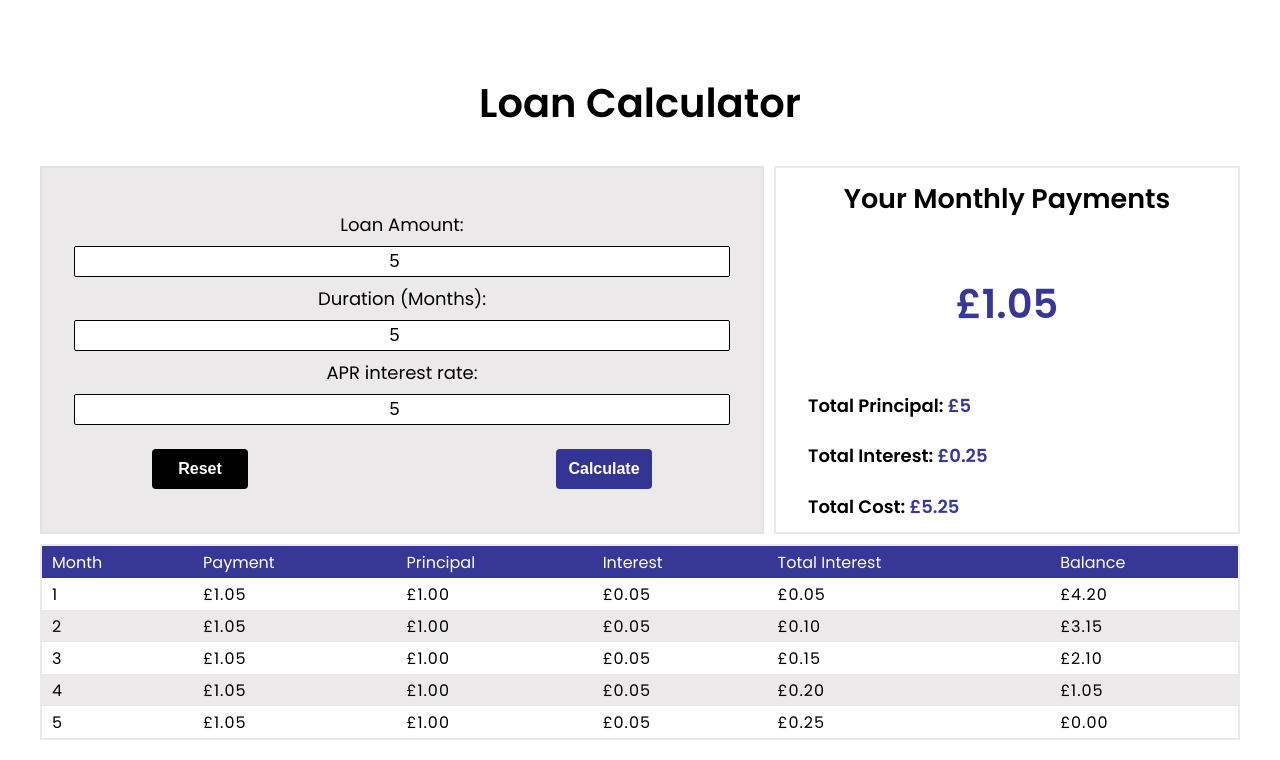
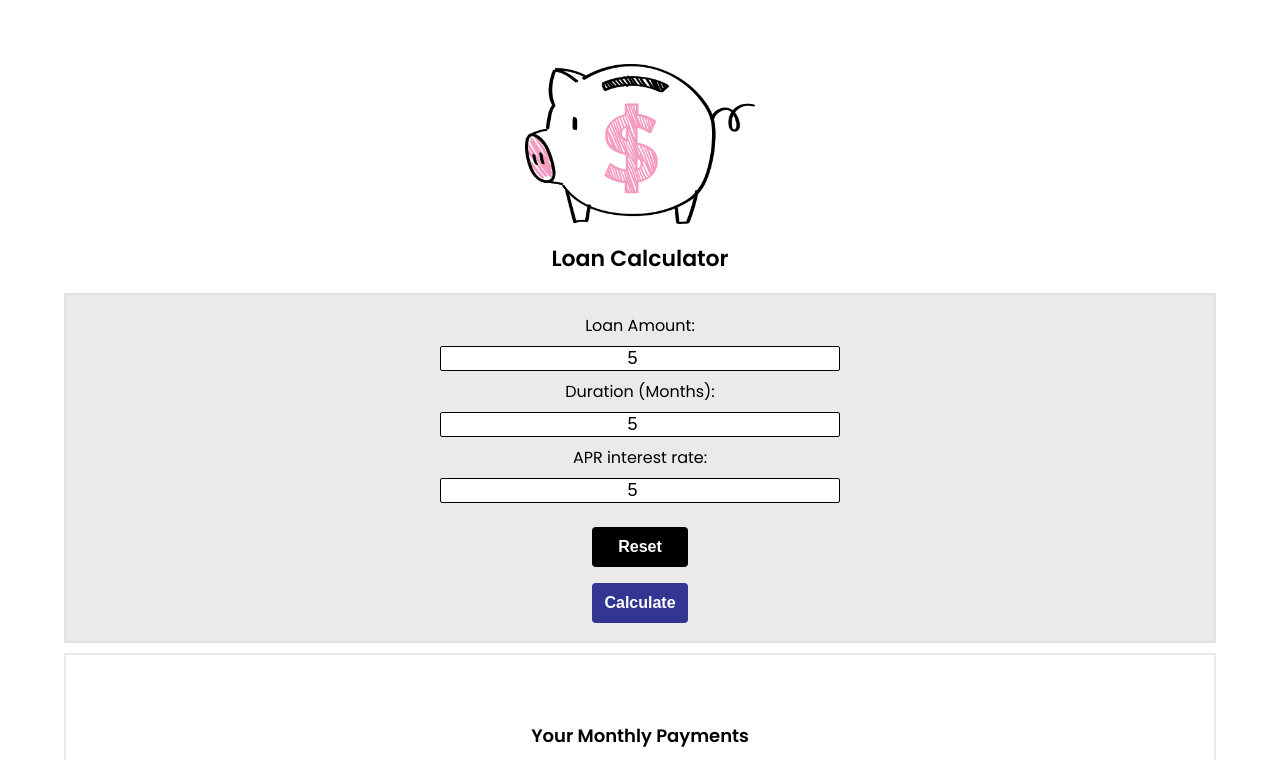
Before and after one commit to seniorbush/Loan_Calculator, a plain HTML site: page index.html in a window 1280 px wide. Both pictures are taken after typing "5", "5", "5" into the empty fields and a click on the input "Calculate". Shown: the top 760 px of the page. Drawn offline with Linux system fonts and the light colour scheme.

Commit message:
Loan Calculator

```diff
--- a/app.js
+++ b/app.js
@@ -28,12 +28,14 @@ document.querySelector("#loanForm").addEventListener("submit", (e) => {
     const tableRow = document.createElement("tr");
     //CREATE ROWS & COLUMNS
     tableRow.innerHTML = `
-    <td>${i}</td>
-    <td>£${monthlyPayments.toFixed(2)}</td>
-    <td>£${(monthlyPayments - interest).toFixed(2)}</td>
-    <td>£${interest}</td>
-    <td>£${(interest * i).toFixed(2)}</td>
-    <td>£${(totalCost - monthlyPayments * i).toFixed(2)}</td>
+    <td data-label="Month">${i}</td>
+    <td data-label="Payment">£${monthlyPayments.toFixed(2)}</td>
+    <td data-label="Prinicpal">£${(monthlyPayments - interest).toFixed(2)}</td>
+    <td data-label="Interest">£${interest}</td>
+    <td data-label="Total Interest">£${(interest * i).toFixed(2)}</td>
+    <td data-label="Balance">£${(totalCost - monthlyPayments * i).toFixed(
+      2
+    )}</td>
   `;
 
     tableBody.appendChild(tableRow);
--- a/index.html
+++ b/index.html
@@ -14,7 +14,12 @@
     <title>Loan Calculator</title>
   </head>
   <body>
+    <div class="header">
+      <img src="money-pig.png" />
       <h2 id="title">Loan Calculator</h2>
+    </div>
+
+    <div class="wrapper">
       <div class="container">
         <section class="upper-left">
           <form id="loanForm">
@@ -57,6 +62,7 @@
           <tbody class="table-body"></tbody>
         </table>
       </section>
+    </div>
 
     <script src="app.js"></script>
   </body>
--- a/style.css
+++ b/style.css
@@ -1,30 +1,46 @@
 body {
-  padding: 2rem;
+  margin: 0;
+  padding: 4rem;
   font-size: 18px;
   font-family: "Poppins", sans-serif;
+}
+
+* {
+  box-sizing: border-box;
+}
+
+img {
+  max-width: 20%;
+}
+
+.header {
+  display: flex;
+  justify-content: center;
+  flex-direction: column;
+  align-items: center;
 }
 
 #title {
   display: flex;
   justify-content: center;
   font-size: 2.5rem;
-  text-align: left;
+  text-align: center;
 }
 
 .container {
   display: flex;
   justify-content: center;
   align-items: center;
-  /* height: 70vh; */
 }
 
 .upper-left {
   background-color: rgba(224, 221, 221, 0.654);
   border: solid 2px rgba(224, 221, 221, 0.654);
   margin-right: 5px;
+  margin-bottom: 10px;
   padding: 2rem;
-  height: 300px;
-  width: 700px;
+  height: 350px;
+  width: 50%;
   display: flex;
   justify-content: center;
   align-items: center;
@@ -33,7 +49,7 @@ body {
 #loan-amount,
 #duration,
 #apr {
-  width: 650px;
+  width: 80%;
   height: 25px;
   border: solid 1px #000;
   border-radius: 2px;
@@ -70,13 +86,15 @@ form {
 
 .upper-right {
   margin-left: 5px;
+  margin-bottom: 10px;
   border: solid 2px rgba(224, 221, 221, 0.654);
-  width: 500px;
-  height: 300px;
+  width: 50%;
+  height: 350px;
   padding: 2rem;
   display: flex;
   flex-direction: column;
   justify-content: center;
+  align-items: center;
 }
 
 .t-payments {
@@ -97,10 +115,9 @@ form {
 
 table {
   border: solid 2px rgba(224, 221, 221, 0.654);
-  margin-top: 10px;
-  width: 1350px;
-  text-align: justify;
-  border-spacing: 0;
+  border-collapse: collapse;
+  width: 100%;
+  text-align: center;
   font-size: 16px;
 }
 
@@ -126,13 +143,14 @@ tr {
 }
 td {
   padding-left: 10px;
+  border: solid 1px rgba(224, 221, 221, 0.654);
 }
 
 tbody tr:nth-child(odd) td {
-  background-color: #fff;
+  background-color: rgba(224, 221, 221, 0.654);
 }
 tbody tr:nth-child(even) td {
-  background-color: rgba(224, 221, 221, 0.654);
+  background-color: #fff;
 }
 
 .buttons {
@@ -143,7 +161,6 @@ tbody tr:nth-child(even) td {
 }
 #resetForm {
   justify-content: space-between;
-  align-self: flex-start;
   height: 2.5rem;
   width: 6rem;
   font-weight: 600;
@@ -180,23 +197,82 @@ tbody tr:nth-child(even) td {
   color: #fff;
 }
 
-@media only screen and (max-width: 1096px) {
+@media only screen and (max-width: 1290px) {
   .container {
     display: flex;
     flex-direction: column;
     align-items: center;
   }
+  #title {
+    font-size: 22px;
+  }
   .upper-left {
-    width: 500px;
+    font-size: medium;
+    width: 100%;
     margin-right: 0px;
     margin-bottom: 10px;
   }
+  .buttons {
+    flex-direction: column;
+  }
+
   .upper-right {
     margin-left: 0px;
+    width: 100%;
+    display: flex;
+    justify-content: center;
+    align-items: center;
+    font-size: medium;
   }
   #loan-amount,
   #duration,
   #apr {
-    width: 450px;
+    max-width: 50vw;
+  }
+  thead {
+    display: none;
+  }
+
+  table tbody tr td {
+    display: block;
+    width: 100%;
+  }
+
+  tr {
+    border-top: solid 10px rgba(20, 20, 131, 0.852);
+  }
+
+  table td {
+    text-align: right;
+    padding-left: 50%;
+    text-align: right;
+    position: relative;
+  }
+  table td::before {
+    content: attr(data-label);
+    position: absolute;
+    left: 0;
+    width: 50%;
+    padding-left: 15px;
+    font-weight: bold;
+    text-align: left;
+  }
+  #total-cost {
+    margin-bottom: 80px;
+  }
+  .t-payments {
+    margin-top: 6em;
+
+    text-align: center;
+  }
+  .t-payments h2 {
+    font-size: 18px;
+  }
+  .payment-details {
+    margin-bottom: 1rem;
+  }
+  #m-payments {
+    margin: 0;
+    font-size: 2em;
   }
 }
```
Also changed, not shown: money-pig.png (added). Lines whose indentation alone changed are shown as unchanged.
